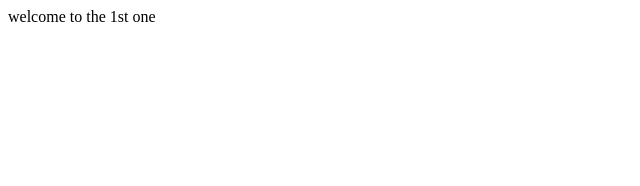
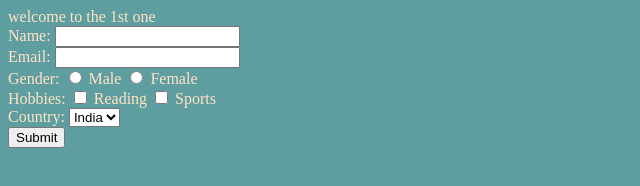
Before and after one commit to nishkar1599/1st-one, a plain HTML site: page index.html in a window 1280 px wide. Shown: the whole page, without its empty margins (0-640 px from the left). Drawn offline with Linux system fonts and the light colour scheme.

Commit message:
Updated submodule content

```diff
--- a/index.html
+++ b/index.html
@@ -9,5 +9,29 @@
 <body>
     welcome to the 1st one
     <script src="script.js"></script>
+    <form action="submit.php" method="POST">
+        <label>Name: <input type="text" name="name"></label><br>
+        <label>Email: <input type="email" name="email"></label><br>
+
+        <label>Gender:
+            <input type="radio" name="gender" value="male"> Male
+            <input type="radio" name="gender" value="female"> Female
+        </label><br>
+
+        <label>Hobbies:
+            <input type="checkbox" name="hobby" value="reading"> Reading
+            <input type="checkbox" name="hobby" value="sports"> Sports
+        </label><br>
+
+        <label>Country:
+            <select name="country">
+                <option value="India">India</option>
+                <option value="USA">USA</option>
+            </select>
+        </label><br>
+
+        <input type="submit" value="Submit">
+    </form>
+
 </body>
 </html>
--- a/script.js
+++ b/script.js
@@ -1 +1 @@
-alert("waah waah")
+alert("namaskar")
--- a/style.css
+++ b/style.css
@@ -0,0 +1,4 @@
+body{
+    background-color: cadetblue;
+    color: bisque;
+}
```
